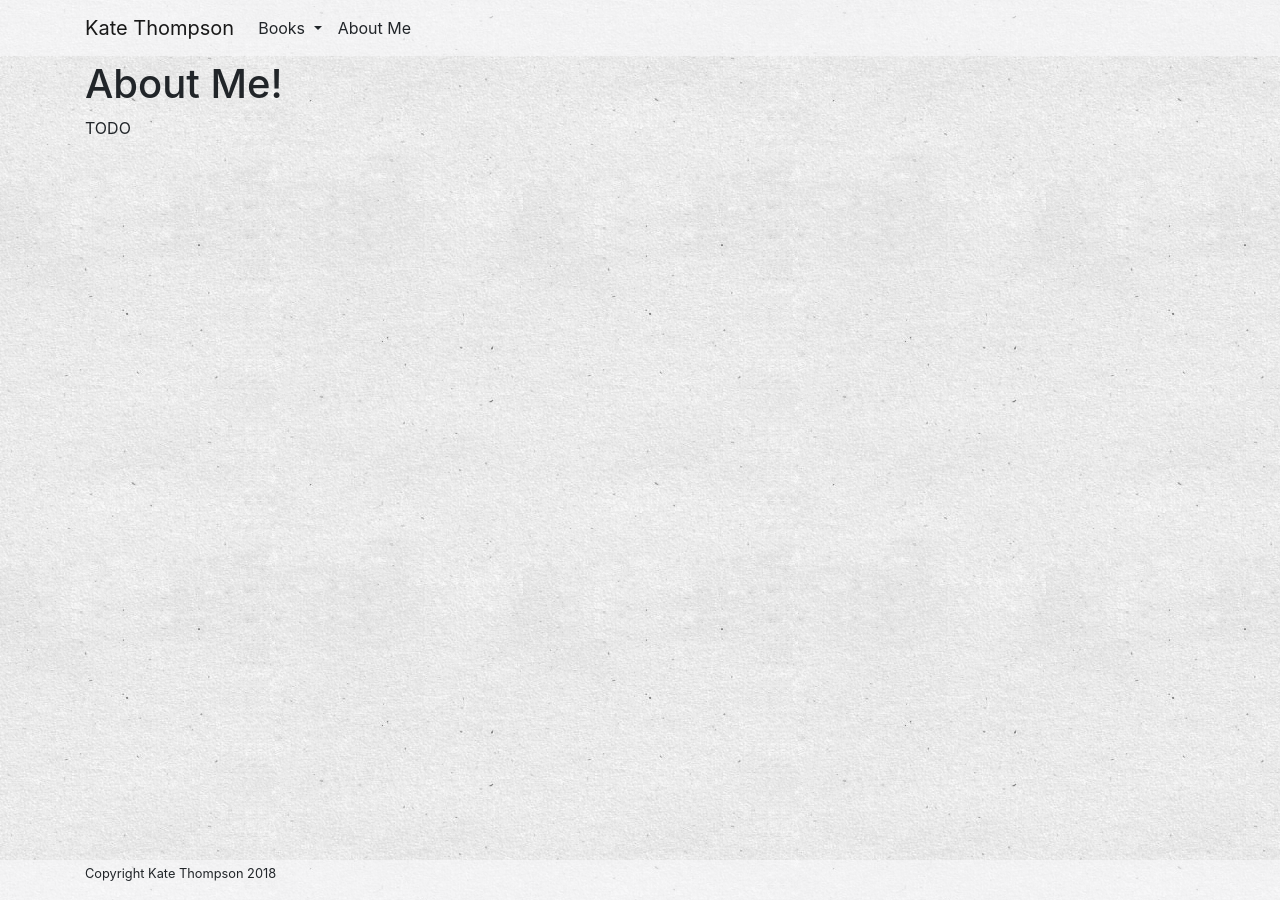
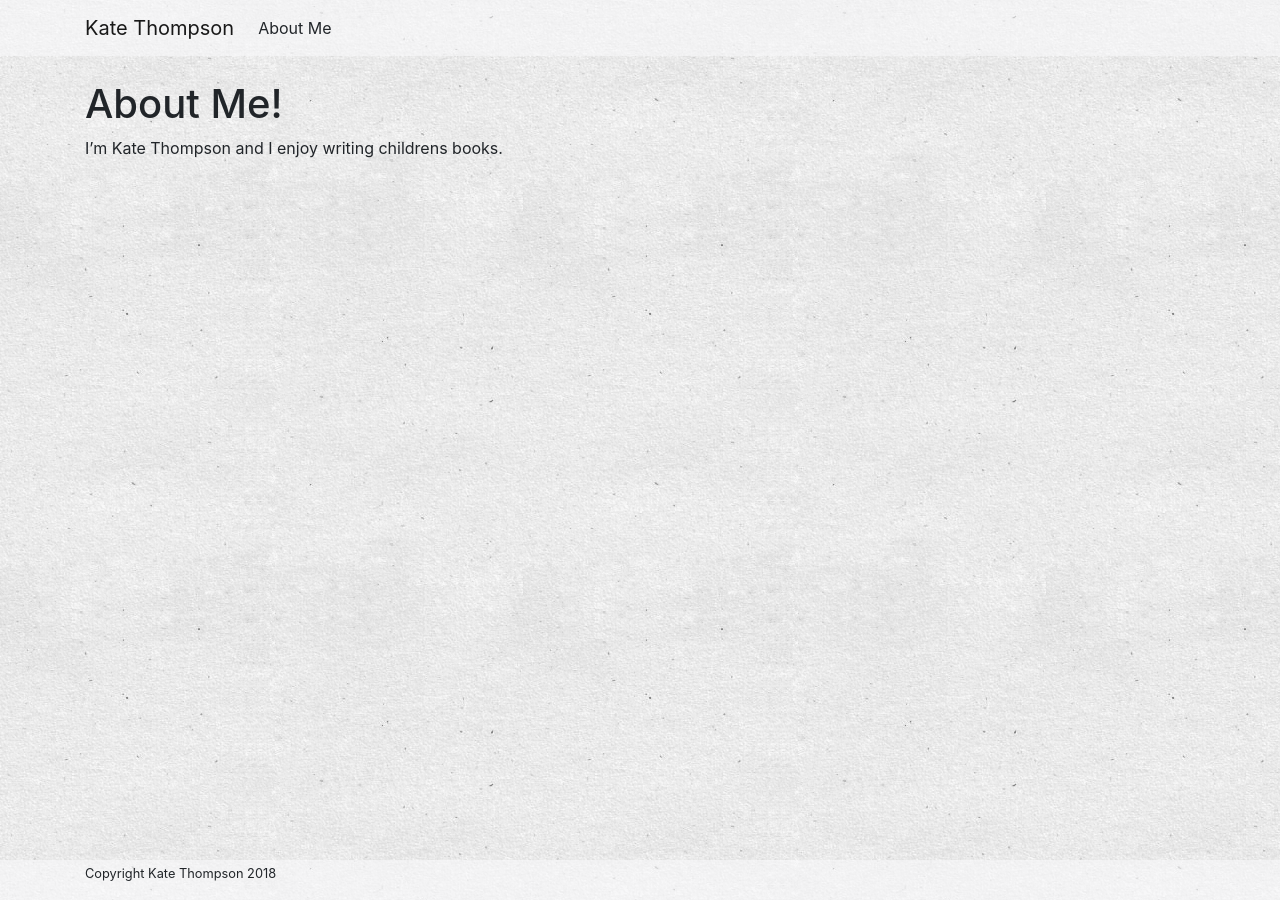
Before and after one commit to KateThompsonInk/KateThompsonInk.github.io, a Jekyll site: the page built from about.md, in a window 1280 px wide. Built offline with Jekyll 4.4.1, drawn with Linux system fonts in a browser that asks for light colours; our own code applies the rules of GitHub Pages for plain Markdown files.

```diff
--- a/_config.yml
+++ b/_config.yml
@@ -1,31 +1,23 @@
 title: Kate Thompson
 description: Checkout all my kids stories
-google_analytics: ''
+google_analytics: 'UA-114389409-1'
 
 kramdown:
   # Disable auto-generated ID's for headings
   auto_ids: false
 
 plugins:
-  - jekyll-sitemap
   - jekyll-seo-tag
 
 author: Kate Thompson
 publisher: Kate Thompson
 
-twitter:
-  username: X
 facebook:
   publisher: 1
   admins: 1
 
-social:
-  name: X
-  links:
-    - https://twitter.com/X
-
 webmaster_verifications:
-  google: XXX
+  google: 'HdeJFHWvafIKxmBzAts05S4XQHoCqvLLNZZTS00V-x8'
 
 defaults:
   -
--- a/_includes/card.html
+++ b/_includes/card.html
@@ -10,9 +10,9 @@
     {% endif %}
     <div class="card-body">
     {% if include.title %}
-      <h5 class="card-title">{{ include.title }}</h5>
+      <h5 class="card-title text-center">{{ include.title }}</h5>
     {% endif %}
-      <p class="card-text">{{ include.content }}</p>
+      <p class="card-text text-center">{{ include.content }}</p>
     </div>
   </div>
 
--- a/_layouts/default.html
+++ b/_layouts/default.html
@@ -22,19 +22,8 @@
 
         <div class="collapse navbar-collapse" id="navbarSupportedContent">
           <ul class="navbar-nav mr-auto">
-            <li class="nav-item dropdown">
-              <a class="nav-link dropdown-toggle" href="#" id="navbarDropdown" role="button" data-toggle="dropdown" aria-haspopup="true" aria-expanded="false">
-                Books
-              </a>
-              <div class="dropdown-menu" aria-labelledby="navbarDropdown">
-                <a class="dropdown-item" href="/CardboardBoxAdventuresOfOliverT.html">Cardboard Box Adventures Of Oliver T</a>
-                <a class="dropdown-item" href="/DragonWellyAdventures.html">Dragon Welly Adventures</a>
-                <a class="dropdown-item" href="/TheBugHotelBall.html">The Bug Hotel Ball</a>
-                <a class="dropdown-item" href="/JeremytheJellyfishandtheHitchhikingCrab.html">Jeremy the Jellyfish and the Hitchhiking Crab</a>
-              </div>
-            </li>
             <li class="nav-item">
-              <a class="nav-link disabled" href="{{ '/about.html' | relative_url }}">About Me</a>
+              <a class="nav-link" href="{{ '/about.html' | relative_url }}">About Me</a>
             </li>
           </ul>
         </div>
--- a/_sass/kt.scss
+++ b/_sass/kt.scss
@@ -10,7 +10,7 @@ body {
 }
 
 #contentWrapper {
-  margin-top: 60px;
+  margin-top: 80px;
 }
 
 .book-cover {
--- a/about.md
+++ b/about.md
@@ -3,4 +3,4 @@
 
 # About Me!
 
-TODO
+I'm Kate Thompson and I enjoy writing childrens books.
```
Also changed, not shown: CardboardBoxAdventuresOfOliverT.md (deleted, +0 -4 lines), DragonWellyAdventures.md (deleted, +0 -4 lines), JeremytheJellyfishandtheHitchhikingCrab.md (deleted, +0 -4 lines), TheBugHotelBall.md (deleted, +0 -4 lines), index.md (+0 -6 lines).
